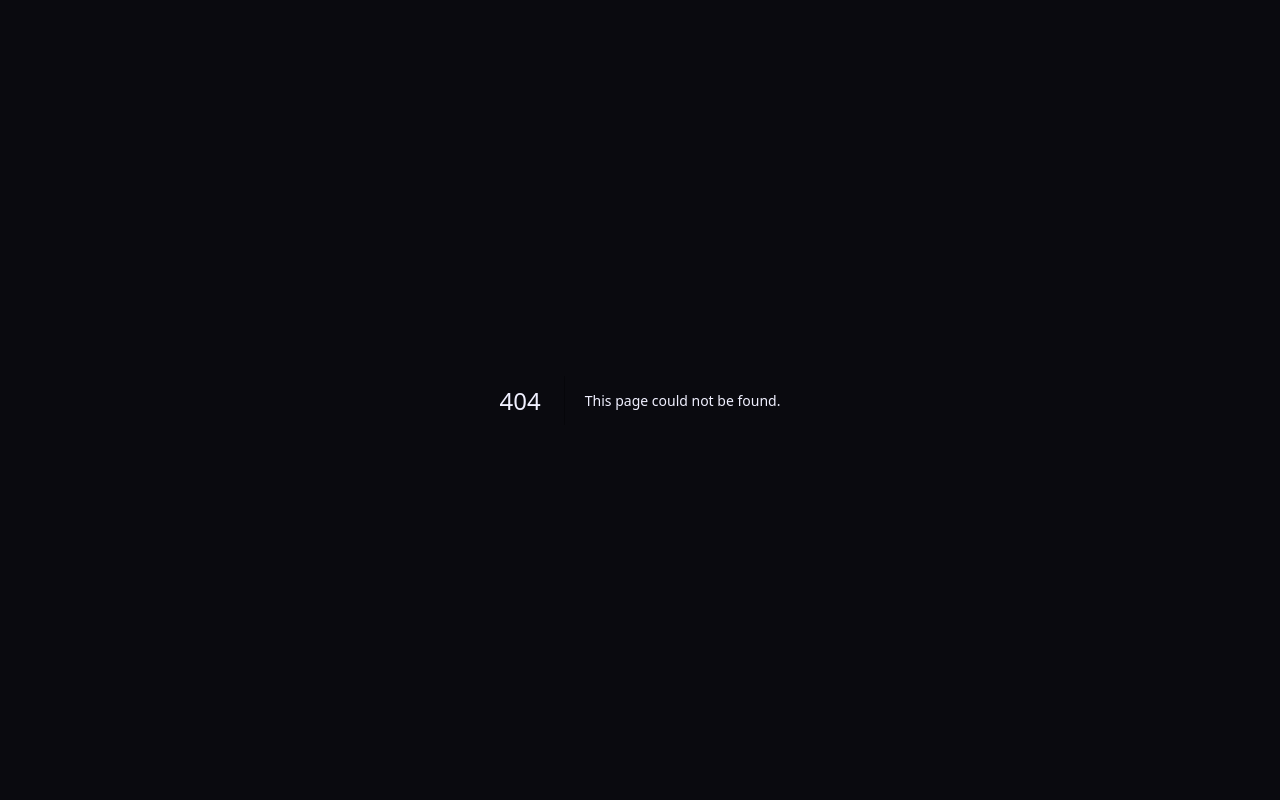
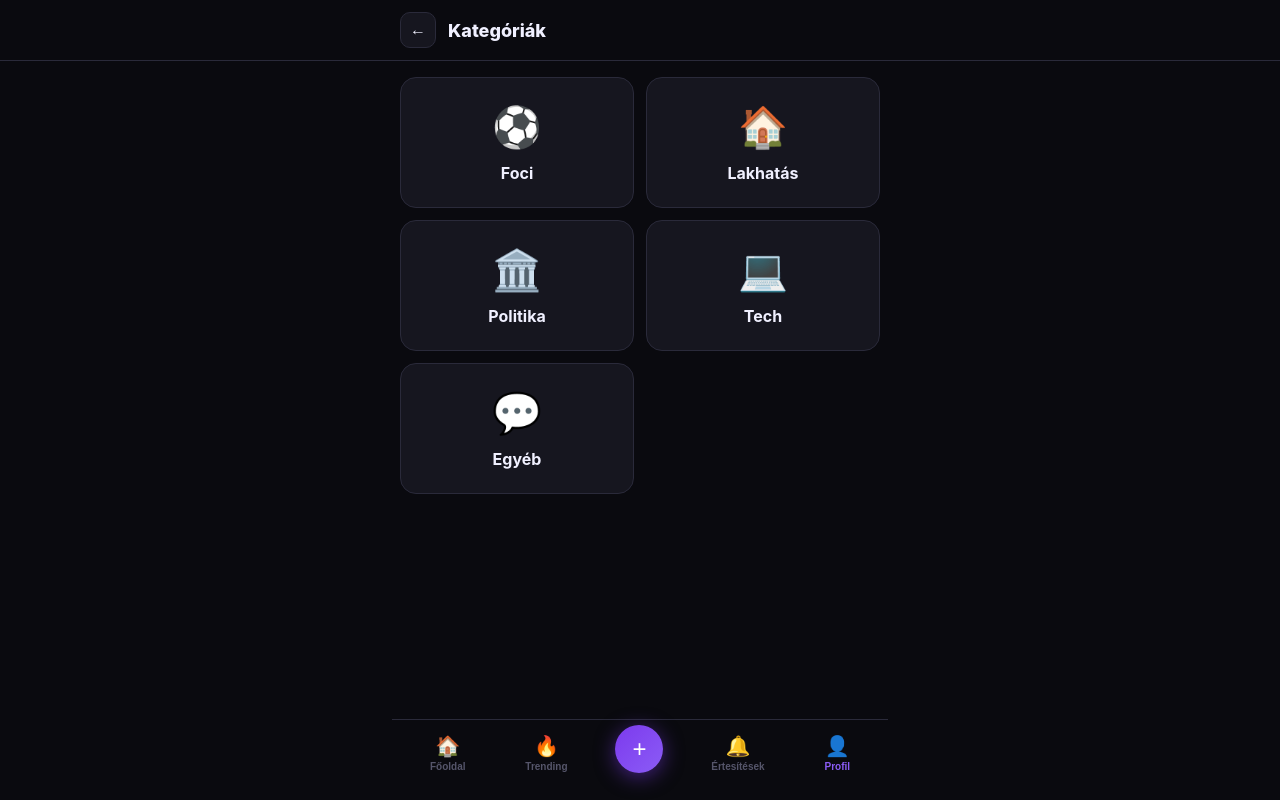
Before and after one commit to matchmind13-crypto/crowdmind, a Next.js app: page /categories in a window 1280 px wide. Before the commit this address had no page. Built offline with nearby package versions, Linux system fonts and the light colour scheme.

Commit message:
kategoria oldal

```diff
--- /dev/null
+++ b/app/categories/page.tsx
@@ -0,0 +1,50 @@
+'use client';
+import { useState, useEffect } from 'react';
+
+const categories = [
+  { name: 'Foci', emoji: '⚽', color: '#10b981' },
+  { name: 'Lakhatás', emoji: '🏠', color: '#8b5cf6' },
+  { name: 'Politika', emoji: '🏛️', color: '#ef4444' },
+  { name: 'Tech', emoji: '💻', color: '#3b82f6' },
+  { name: 'Egyéb', emoji: '💬', color: '#f59e0b' },
+];
+
+export default function Categories() {
+  const bg = '#0a0a0f';
+  const card = '#16161f';
+  const border = '#2a2a3a';
+  const purple = '#7c3aed';
+  const purpleLight = '#8b5cf6';
+  const textPrimary = '#f0f0ff';
+  const textSecondary = '#9090b0';
+
+  return (
+    <div style={{ background: bg, minHeight: '100vh', color: textPrimary, fontFamily: '-apple-system, BlinkMacSystemFont, Inter, sans-serif' }}>
+      <div style={{ background: bg, borderBottom: `1px solid ${border}`, padding: '12px 16px', position: 'sticky', top: 0, zIndex: 100 }}>
+        <div style={{ maxWidth: '480px', margin: '0 auto', display: 'flex', alignItems: 'center', gap: '12px' }}>
+          <button onClick={() => window.location.href = '/'} style={{ background: card, border: `1px solid ${border}`, borderRadius: '10px', color: textPrimary, width: '36px', height: '36px', cursor: 'pointer', fontSize: '16px' }}>←</button>
+          <div style={{ fontSize: '18px', fontWeight: 800 }}>Kategóriák</div>
+        </div>
+      </div>
+
+      <div style={{ padding: '16px', maxWidth: '480px', margin: '0 auto', paddingBottom: '100px' }}>
+        <div style={{ display: 'grid', gridTemplateColumns: '1fr 1fr', gap: '12px' }}>
+          {categories.map(cat => (
+            <div key={cat.name} onClick={() => window.location.href = `/?category=${cat.name}`} style={{ background: card, border: `1px solid ${border}`, borderRadius: '16px', padding: '24px 16px', cursor: 'pointer', textAlign: 'center' }}>
+              <div style={{ fontSize: '40px', marginBottom: '12px' }}>{cat.emoji}</div>
+              <div style={{ fontSize: '16px', fontWeight: 700, color: textPrimary }}>{cat.name}</div>
+            </div>
+          ))}
+        </div>
+      </div>
+
+      <div style={{ position: 'fixed', bottom: 0, left: '50%', transform: 'translateX(-50%)', width: '100%', maxWidth: '480px', background: bg, borderTop: `1px solid ${border}`, display: 'flex', alignItems: 'center', justifyContent: 'space-around', padding: '10px 8px 24px', zIndex: 100 }}>
+        <button onClick={() => window.location.href = '/'} style={{ display: 'flex', flexDirection: 'column', alignItems: 'center', gap: '3px', background: 'none', border: 'none', color: '#55556a', cursor: 'pointer', fontSize: '10px', fontWeight: 600, padding: '4px 12px' }}><span style={{ fontSize: '20px' }}>🏠</span>Főoldal</button>
+        <button onClick={() => window.location.href = '/trending'} style={{ display: 'flex', flexDirection: 'column', alignItems: 'center', gap: '3px', background: 'none', border: 'none', color: '#55556a', cursor: 'pointer', fontSize: '10px', fontWeight: 600, padding: '4px 12px' }}><span style={{ fontSize: '20px' }}>🔥</span>Trending</button>
+        <button style={{ width: '48px', height: '48px', background: `linear-gradient(135deg, ${purple}, ${purpleLight})`, borderRadius: '50%', border: 'none', color: 'white', fontSize: '24px', cursor: 'pointer', display: 'flex', alignItems: 'center', justifyContent: 'center', boxShadow: '0 4px 20px rgba(124,58,237,0.5)', marginTop: '-8px' }} onClick={() => window.location.href = '/create'}>+</button>
+        <button onClick={() => window.location.href = '/trending'} style={{ display: 'flex', flexDirection: 'column', alignItems: 'center', gap: '3px', background: 'none', border: 'none', color: '#55556a', cursor: 'pointer', fontSize: '10px', fontWeight: 600, padding: '4px 12px' }}><span style={{ fontSize: '20px' }}>🔔</span>Értesítések</button>
+        <button onClick={() => window.location.href = '/profile'} style={{ display: 'flex', flexDirection: 'column', alignItems: 'center', gap: '3px', background: 'none', border: 'none', color: purpleLight, cursor: 'pointer', fontSize: '10px', fontWeight: 600, padding: '4px 12px' }}><span style={{ fontSize: '20px' }}>👤</span>Profil</button>
+      </div>
+    </div>
+  );
+}
```
Also changed, not shown: app/page.tsx (+17 -2 lines).
